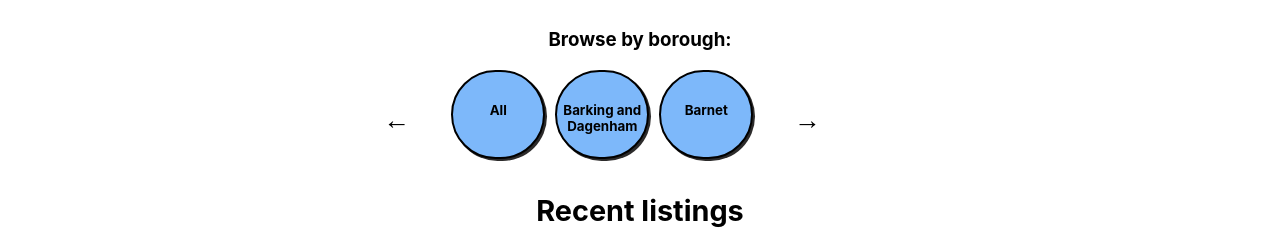
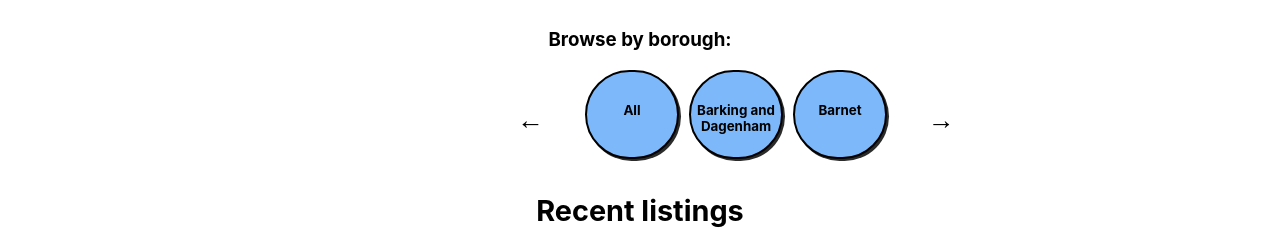
Before and after one commit to SchoolOfCode/bc14_final-project_front-end_arachnIDEs, a React (Create React App) app in the folder helpmehelpyou/: page /give in a window 1280 px wide. Shown: the part 500-729 px from the top of the page. Built offline with nearby package versions, Linux system fonts and the light colour scheme; no server answers.

Commit message:
playing with carousel settings

```diff
--- a/helpmehelpyou/src/Components/giveAndFindHelp.css
+++ b/helpmehelpyou/src/Components/giveAndFindHelp.css
@@ -246,12 +246,10 @@ No profile picture in DB yet
   margin: auto;
 }
 
-
 /* Carousel Styling */
 .give-help-card-container {
   display: flex;
-  margin-right: 30%;
-  margin-left: 15%;
+  margin: auto;
   overflow: hidden;
 }
 
@@ -336,7 +334,6 @@ No profile picture in DB yet
   background-color: #5d8fc8;
 }
 
-
 /* FIND HELP SECTION */
 /* Profile img and rating section */
 .find-help-user-img-and-rating {
```
